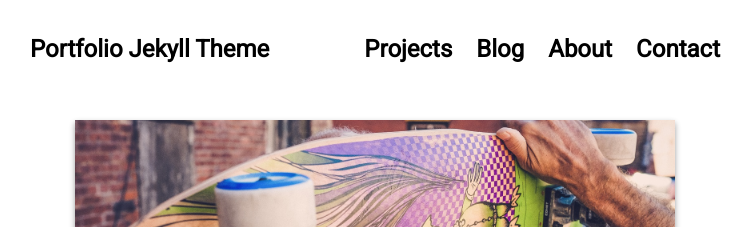
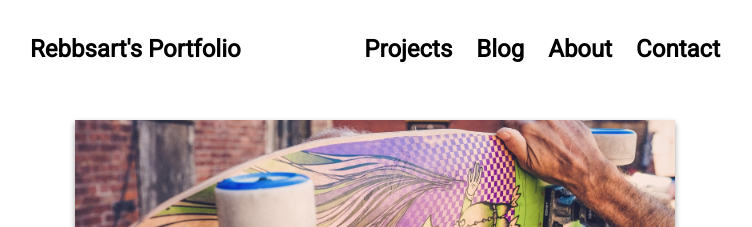
Before and after one commit to rebbsart/rebbsart.github.io, a Jekyll site: the page built from index.md, in a window 1280 px wide. Shown: the top 227 px of the page, without its empty margins (265-1017 px from the left). Built offline with Jekyll 4.4.1, drawn with Linux system fonts in a browser that asks for light colours; nearby versions of some CDN libraries.

Commit message:
Update _config.yml

```diff
--- a/_config.yml
+++ b/_config.yml
@@ -7,6 +7,6 @@ plugins:   [jekyll-sitemap, jekyll-feed,  jekyll-seo-tag]
 
 # Customise atom feed settings (this is where Jekyll-Feed gets configuration information)
 
-title:		   "Portfolio Jekyll Theme"
-description: "Powered by Jekyll and GitHub Pages"
-author:      "Paul Le"
+title:		   "Rebbsart's Portfolio"
+description: "All my projects!"
+author:      "Rebecca Zhang"
```
